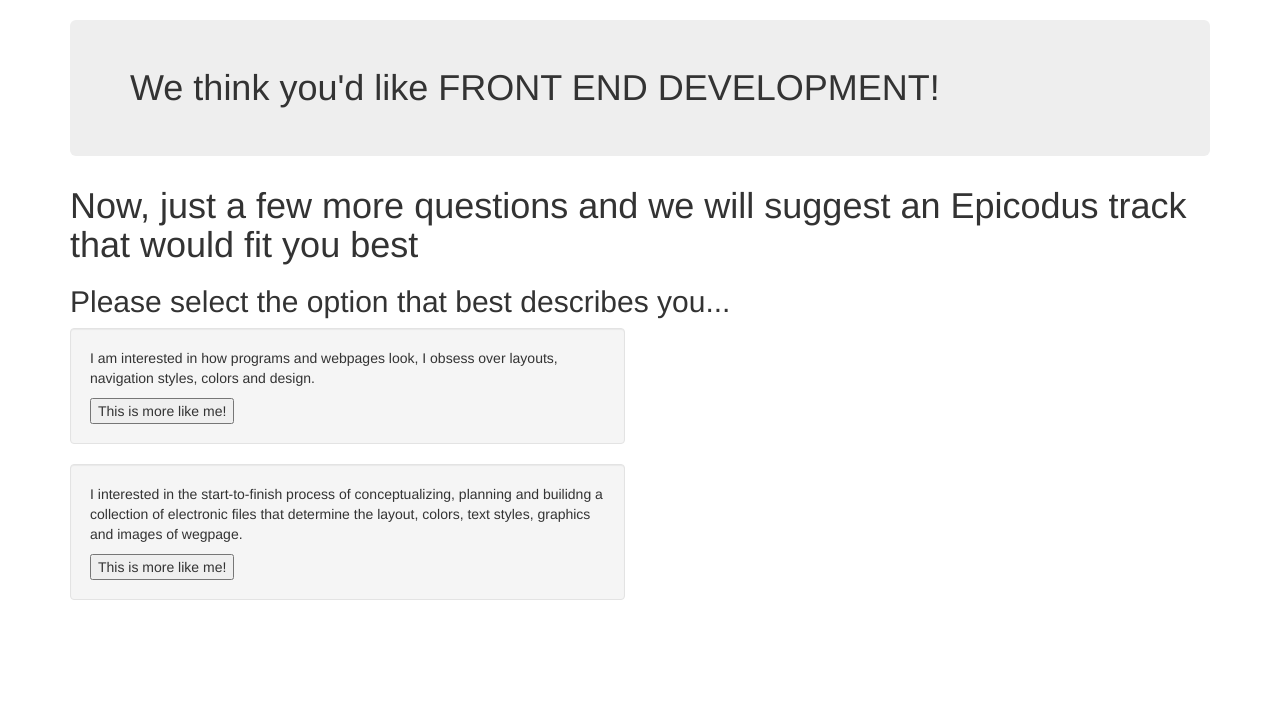
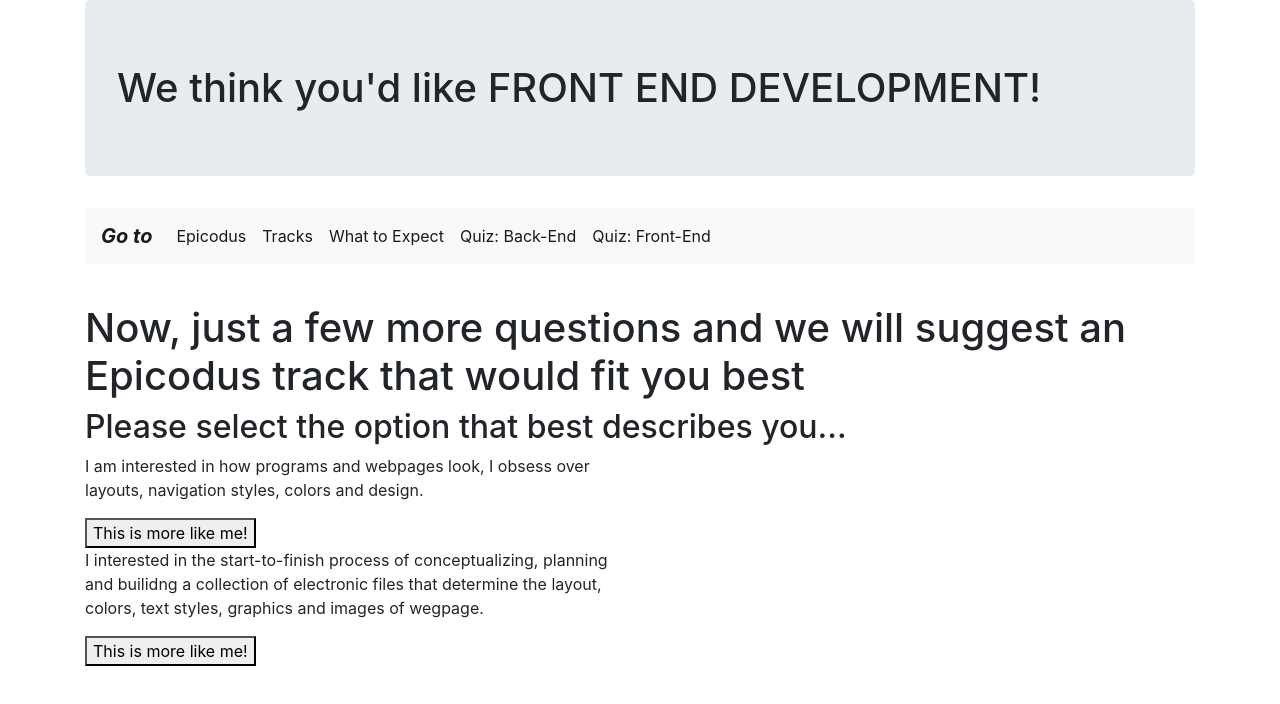
Before and after one commit to lupinerose/track-suggester, a plain HTML site: page frontend.html in a window 1280 px wide. Drawn offline with Linux system fonts and the light colour scheme.

Commit message:
add nav bar to backend.html and frontend.html

```diff
--- a/frontend.html
+++ b/frontend.html
@@ -1,7 +1,7 @@
 <!DOCTYPE html>
   <html>
     <head>
-      <link rel="stylesheet" href="css/bootstrap.css" type="text/css">
+      <link rel="stylesheet" href="css/bootstrap2.css" type="text/css">
       <link rel="stylesheet" href="css/styles.css" type="text/css">
       <script src="js/jquery-3.3.1.js"></script>
       <script src="js/scripts-frontend.js"></script>
@@ -11,6 +11,21 @@
     </head>
     <body class="container">
       <h1 class="jumbotron">We think you'd like FRONT END DEVELOPMENT!</h1>
+      <nav class="navbar navbar-expand-lg navbar-light bg-light" id="nav">
+        <a class="navbar-brand" href="#"><em><strong>Go to</strong></em></a>
+        <button class="navbar-toggler" type="button" data-toggle="collapse" data-target="#navbarNavAltMarkup" aria-controls="navbarNavAltMarkup" aria-expanded="false" aria-label="Toggle navigation">
+          <span class="navbar-toggler-icon"></span>
+        </button>
+        <div class="collapse navbar-collapse" id="navbarNavAltMarkup">
+          <div class="navbar-nav">
+            <a class="nav-item nav-link active" href="https://www.epicodus.com/">Epicodus <span class="sr-only">(current)</span></a>
+            <a class="nav-item nav-link active" href="https://www.learnhowtoprogram.com/tracks">Tracks <span class="sr-only">(current)</span></a>
+            <a class="nav-item nav-link active" href="https://www.epicodus.com/what-to-expect/">What to Expect <span class="sr-only">(current)</span></a>
+            <a class="nav-item nav-link active" href="backend.html">Quiz: Back-End <span class="sr-only">(current)</span></a>
+            <a class="nav-item nav-link active" href="frontend.html">Quiz: Front-End <span class="sr-only">(current)</span></a>
+          </div>
+        </div>
+      </nav>
       <h1>Now, just a few more questions and we will suggest an Epicodus track that would fit you best</h1>
       <h2>Please select the option that best describes you...</h2>
       <div class="row">
@@ -57,6 +72,7 @@
           <p>Check out the <a href="https://www.epicodus.com/design">Epicodus webpage on Design</a> and their course offerings to learn more.</p>
         </div>
       </div>
+
     </body>
   </html>
 
```
Also changed, not shown: backend.html (+16 -1 lines).
